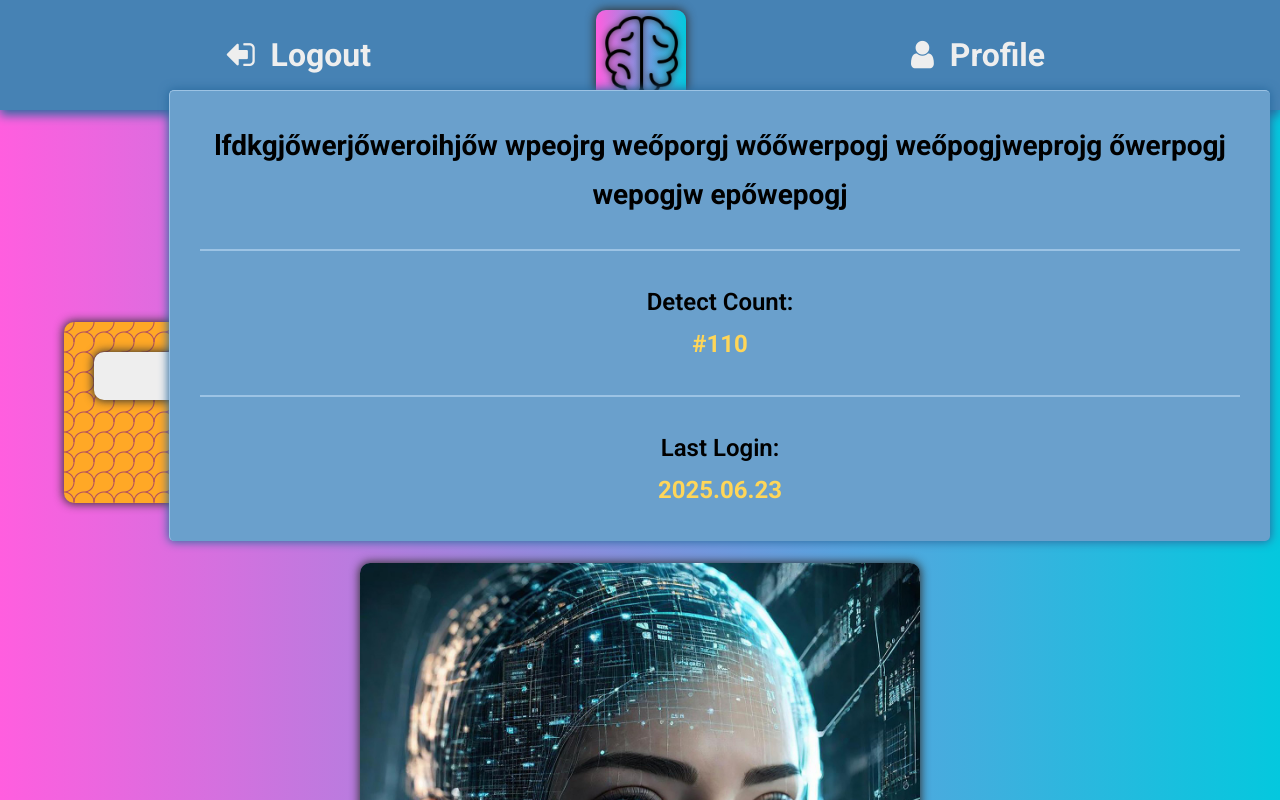
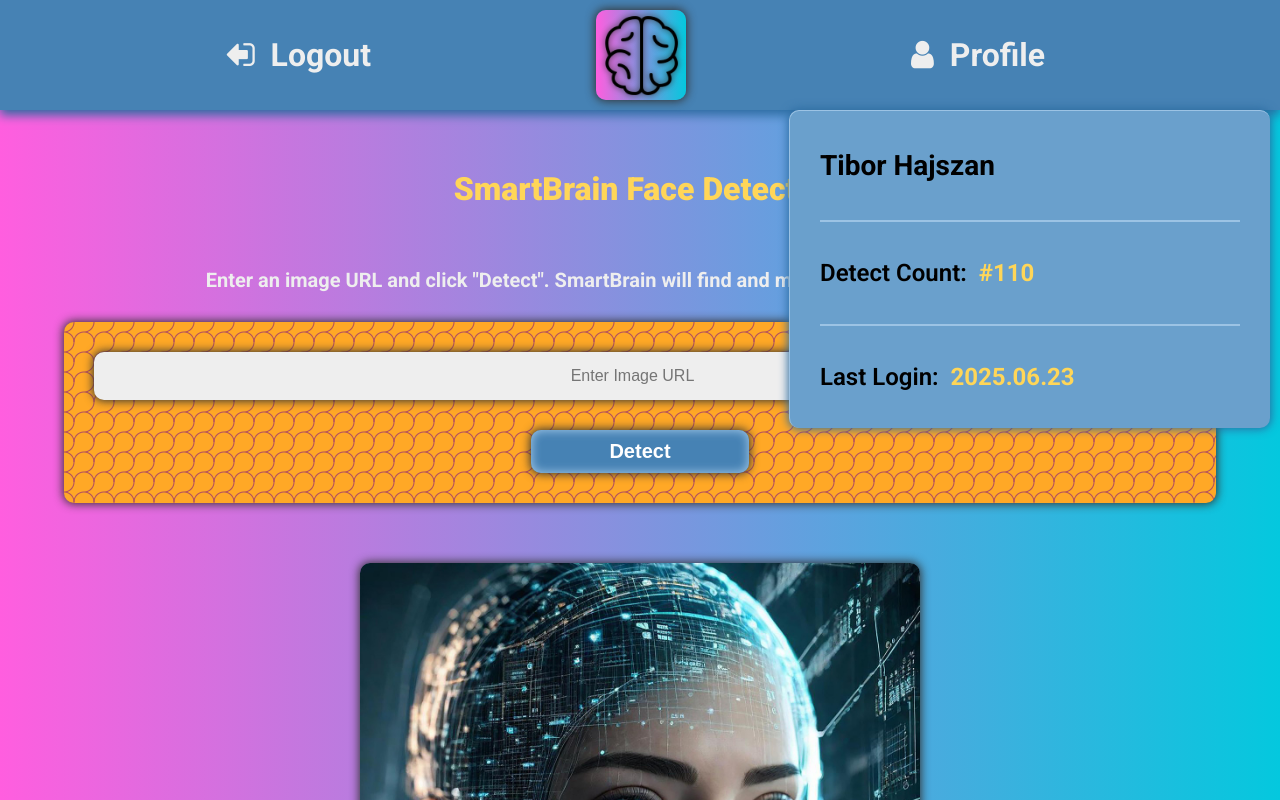
Before and after one commit to tiborhajszan/smartbrain, a React (Vite) app: page / in a window 1280 px wide. Both pictures are taken after a click on the element "Profile". Shown: the top 800 px of the page. Built offline with nearby package versions, Linux system fonts and the light colour scheme.

Commit message:
Profile : under construction.

```diff
--- a/src/header/NavBar.jsx
+++ b/src/header/NavBar.jsx
@@ -51,7 +51,8 @@ export default function NavBar(props) {
         </span>
         <Profile
           refProfile={profileRef} profileOpen={profileOpen}
-          userName={"lfdkgjőwerjőweroihjőw wpeojrg weőporgj wőőwerpogj weőpogjweprojg őwerpogj wepogjw epőwepogj"}detectCount={"#110"}
+          userName={"Tibor Hajszan"}
+          detectCount={"#110"}
           lastLogin={"2025.06.23"}
         />
       </div>
--- a/src/header/Profile.css
+++ b/src/header/Profile.css
@@ -5,19 +5,27 @@
 
 .profile {
   position: absolute;
-  top: 90px;
-  right: 0;
-  min-width: 260px;
-  max-width: calc(100% - 240px);
-  margin: 0 10px;
+  top: 110px;
+  right: 10px;
+  min-width: min(calc(500px - 80px), calc(100% - 80px));
+  width: auto;
+  max-width: calc(100% - 80px);
+  max-height: calc(100vh - 110px - 40px);
   box-shadow: 0 0 10px 1px #2b6ba0;
   border-top: 1px solid #9cc3e4;
   border-left: 1px solid #9cc3e4;
-  border-radius: 5px;
+  border-radius: 10px;
+  overflow-y: scroll;
+  scrollbar-width: none;
+  -ms-overflow-style: none;
   padding: 15px 30px;
   background-color: #6aa0cc;
   transition: opacity 0.3s ease-in-out;
 }
+@media only screen and (max-width: 500px) { .profile {
+  top: 74px;
+  max-height: calc(100vh - 74px - 40px);
+}}
 .profile.open {
   opacity: 1;
   pointer-events: auto;
@@ -26,14 +34,10 @@
   opacity: 0;
   pointer-events: none;
 }
-@media only screen and (max-width: 450px) { .profile {
-  top: 110px; right: 0;
-  width: calc(100% - 60px);
-}}
 /*--------------------------------------------------------------------------------------------------------------------*/
 .profile > p {
   padding: 15px 0;
-  text-align: center;
+  text-align: left;
   line-height: 1.75;
   color: black;
   font-size: 24px;
@@ -43,6 +47,9 @@
   font-size: 28px;
   font-weight: 700;
 }
+@media only screen and (min-width: 501px) { .profile > p > br {
+  display: none;
+}}
 .profile > p > span {
   color: #ffd658;
   font-weight: 700;
--- a/src/header/Profile.jsx
+++ b/src/header/Profile.jsx
@@ -12,9 +12,9 @@ export default function Profile(props) {
     <div ref={props.refProfile} className={`profile ${props.profileOpen ? "open" : "close"}`}>
       <p>{props.userName}</p>
       <hr />
-      <p>Detect Count:<br /><span>{props.detectCount}</span></p>
+      <p>Detect Count:&nbsp;&nbsp;<br /><span>{props.detectCount}</span></p>
       <hr />
-      <p>Last Login:<br /><span>{props.lastLogin}</span></p>
+      <p>Last Login:&nbsp;&nbsp;<br /><span>{props.lastLogin}</span></p>
     </div>
   );
 };
```
